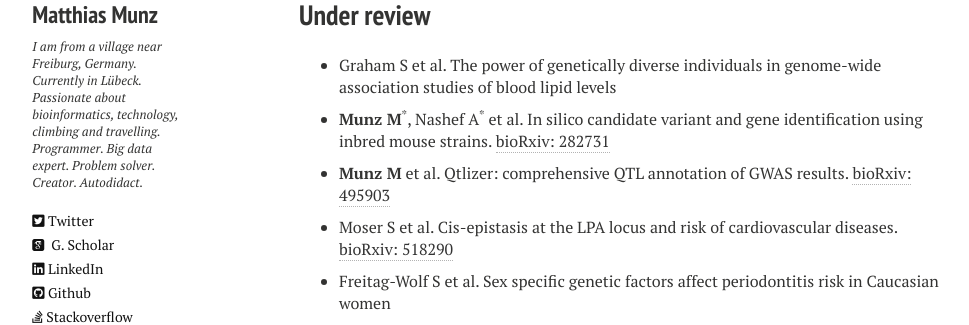
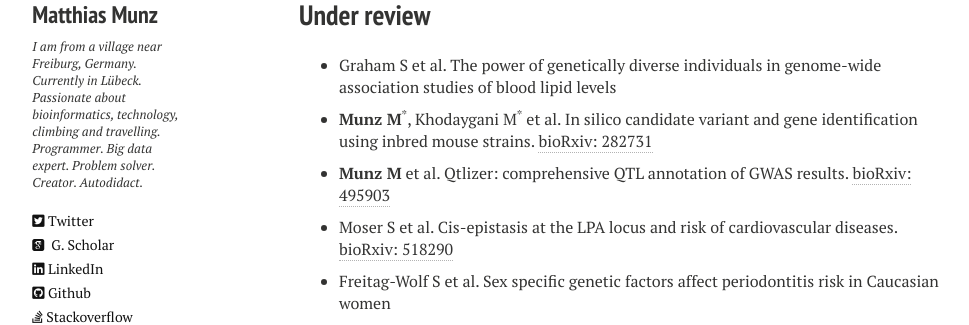
Before and after one commit to matmu/matmu.github.io-deprecated, a Jekyll site: the page built from _pages/publications.md, in a window 1280 px wide and 900 px high. Shown: the part 247-572 px from the top of the window, without its empty margins (21-990 px from the left). Built offline with Jekyll 4.4.1, drawn with Linux system fonts in a browser that asks for light colours; nearby versions of some CDN libraries.

Commit message:
Update publications.yml

```diff
--- a/_data/publications.yml
+++ b/_data/publications.yml
@@ -4,7 +4,7 @@
 
     - authors: "Graham S et al."
       title: "The power of genetically diverse individuals in genome-wide association studies of blood lipid levels"
-    - authors: "<b>Munz M</b><sup>*</sup>, Nashef A<sup>*</sup> et al."
+    - authors: "<b>Munz M</b><sup>*</sup>, Khodaygani M<sup>*</sup> et al."
       title: "In silico candidate variant and gene identification using inbred mouse strains."
       biorxiv: 282731
       biorxiv_link: 10.1101/2020.09.04.282731
```
